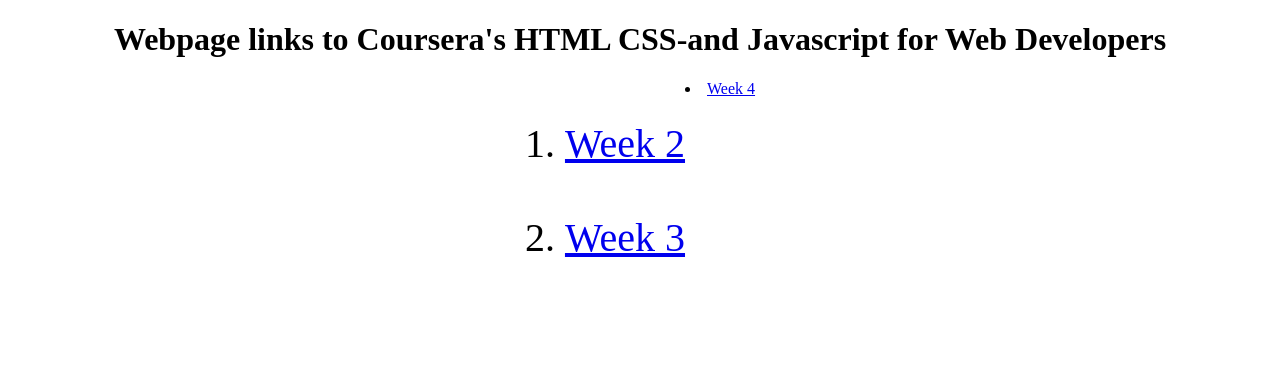
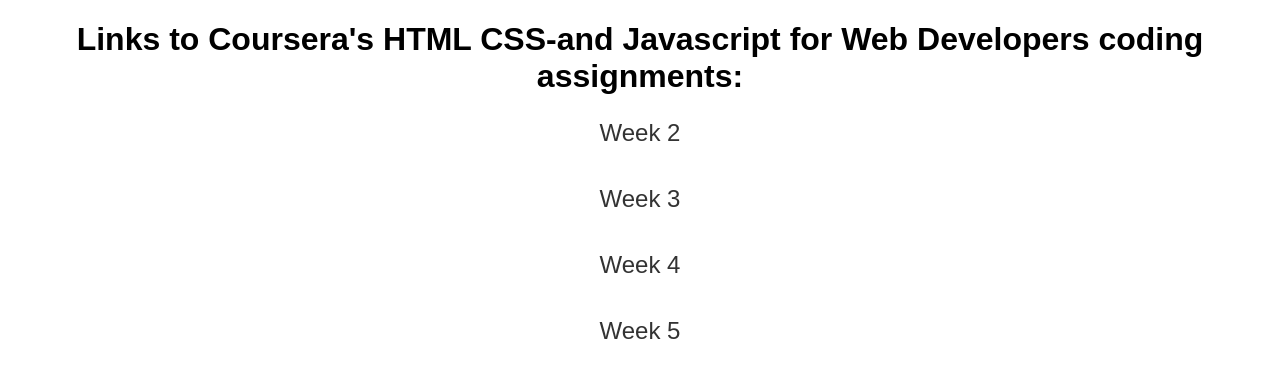
Before and after one commit to dungnguyen73/HTML-CSS-and-Javascript-for-Web-Developers, a plain HTML site: page index.html in a window 1280 px wide. Drawn offline with Linux system fonts and the light colour scheme.

Commit message:
dashboard adjusted

```diff
--- a/index.html
+++ b/index.html
@@ -2,34 +2,46 @@
 <html>
 <head>
 	<style>
-		h1{
-    		text-align: center;
+		body {
+			font-family: Arial, sans-serif;
 		}
-		ol{
+		h1 {
 			text-align: center;
-  			font-size: 40px;
+			margin-bottom: 20px;
+		}
+		ol {
+			text-align: center;
+			font-size: 24px;
+			list-style: none;
+			padding: 0;
+		}
+		li {
+			margin-bottom: 10px;
+		}
+		a {
+			color: #333;
+			text-decoration: none;
+			transition: color 0.3s;
 		}
 		a:hover {
-  			color: red;
-  		}
-  		div {
-  			display: flex;
-  			justify-content: center;
+			color: rgb(0, 119, 255);
 		}
 	</style>
 
-	<title>Coursera's HTML CSS-and Javascript for Web Developers</title>
+	<title>Tan Dung - Coursera's HTML CSS-and Javascript for Web Developers</title>
 </head>
 <body>
-	<h1>Webpage links to Coursera's HTML CSS-and Javascript for Web Developers</h1>
+	<h1>Links to Coursera's HTML CSS-and Javascript for Web Developers coding assignments:</h1>
 	<div>
 		<ol>
 		<li><a href="https://dungnguyen73.github.io/HTML-CSS-and-Javascript-for-Web-Developers/Week%202/index.html">Week 2</a></li>
 		<br>
 		<li><a href="https://dungnguyen73.github.io/HTML-CSS-and-Javascript-for-Web-Developers/Week%203/index.html">Week 3</a></li>
-		</ol>
 		<br>
 		<li><a href="https://dungnguyen73.github.io/HTML-CSS-and-Javascript-for-Web-Developers/Week%204/index.html">Week 4</a></li>
+		<br>
+		<li><a href="https://dungnguyen73.github.io/HTML-CSS-and-Javascript-for-Web-Developers/Week%205/index.html">Week 5</a></li>
+		</ol>
 	</div>
 
 
```
